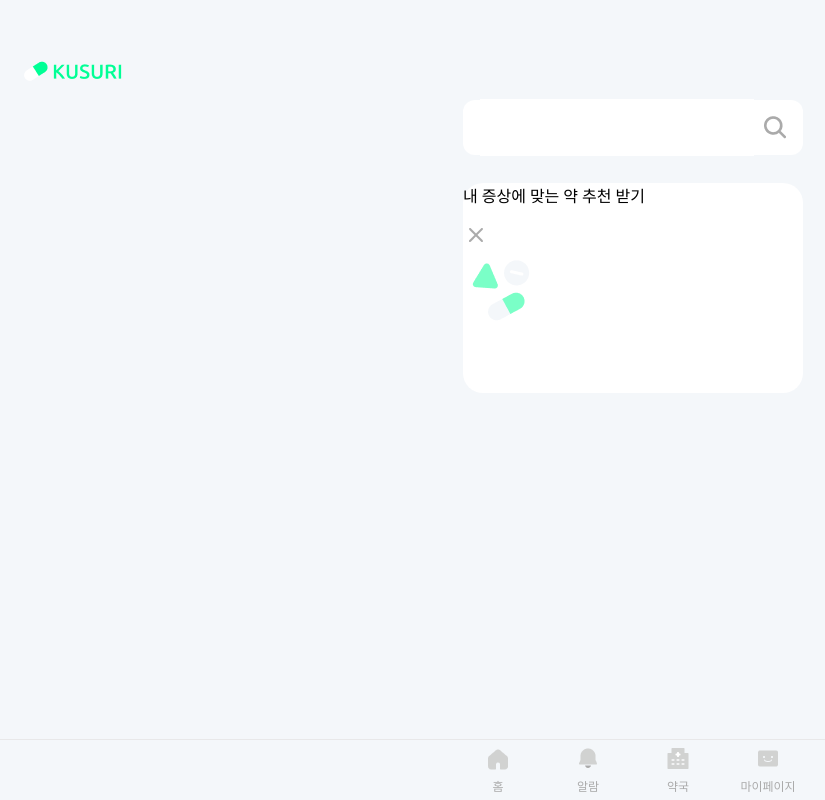
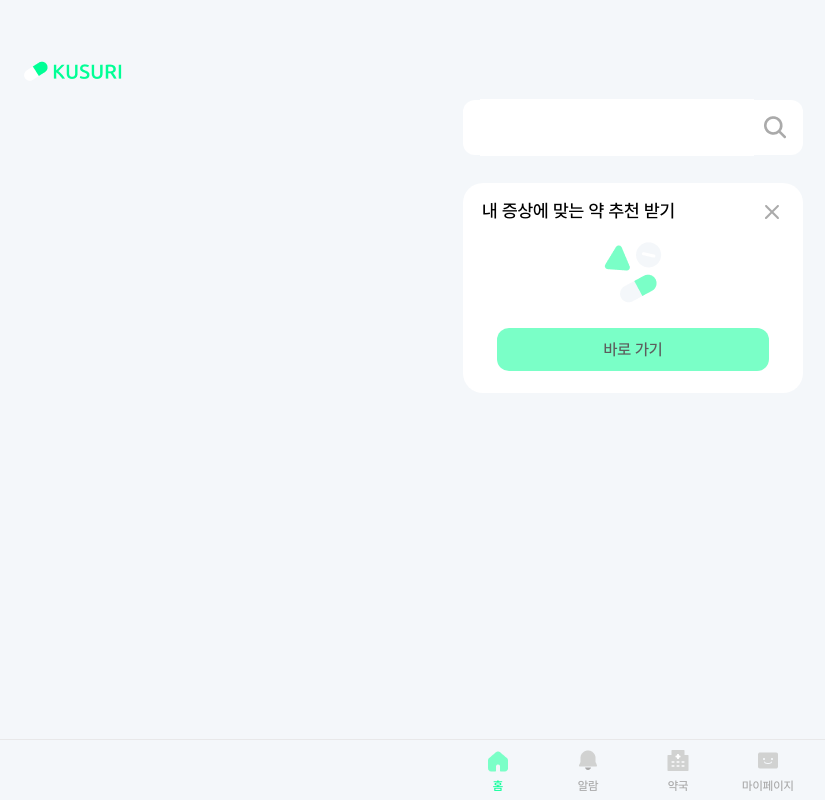
Before and after one commit to 2025GlobalInternship/kusuri-front, a Next.js app: page /main in a window 1280 px wide. Shown: the whole page, without its empty margins (7-832 px from the left). Built offline with nearby package versions, Linux system fonts and the light colour scheme.

Commit message:
[feat] 네비게이션 바 완성

```diff
--- a/src/components/navigation_var-layout.module.css
+++ b/src/components/navigation_var-layout.module.css
@@ -15,8 +15,15 @@
     width: 60px;
     text-align: center;
 }
+
+#naviTxt, #activeTxt {
+    margin: 2px 0px 0px;
+    font-size: 12px;
+    font-family: 'pre-medium';
+}
 #naviTxt {
-    margin: 2px 0px 0px;
     color: rgba(170, 170, 170, 1);
-    font-size: 12px;
 }
+#activeTxt {
+    color: #00FF95; /* 선택된 페이지일 때 */
+}
--- a/src/components/navigation_var-layout.tsx
+++ b/src/components/navigation_var-layout.tsx
@@ -4,17 +4,21 @@ import homeIcon from "../../public/images/home_icon.png";
 import arlamIcon from "../../public/images/alram_icon.png";
 import hospitalIcon from "../../public/images/hospital_icon.png";
 import myIcon from "../../public/images/my_icon.png";
+import chosenHomeIcon from "../../public/images/chosen_home.png";
+import chosenArlamIcon from "../../public/images/chosen_alram.png";
+import chosenHospitalIcon from "../../public/images/chosen_hospital.png";
+import chosenMyIcon from "../../public/images/chosen_my.png";
 import style from "./navigation_var-layout.module.css";
 import { usePathname } from "next/navigation";
 import { useEffect, useState } from "react";
 
 export default function NavigationVarLayout() {
     const router = useRouter();
-    const pathname = usePathname(); // 활성화 된 링크 찾기
+    const pathname = usePathname(); // 현재 결로 가져오기
 
     useEffect(()=>{
         console.log(pathname);
-    }, []);
+    }, [pathname]);
 
     const onClick = (e: React.MouseEvent<HTMLInputElement>) => {
         const img = e.currentTarget.querySelector('img');
@@ -24,20 +28,36 @@ export default function NavigationVarLayout() {
     return (
         <div className={style.container}>
             <div className={style.pageChoose} onClick={onClick}>
-                <Image id={style.naviImg} src={homeIcon} alt="main" />
-                <p id={style.naviTxt}>홈</p>
+                <Image
+                    id={style.naviImg}
+                    src={pathname === "/main" ? chosenHomeIcon : homeIcon}
+                    alt="main"
+                />
+                <p id={pathname === "/main" ? style.activeTxt : style.naviTxt}>홈</p>
             </div>
             <div className={style.pageChoose} onClick={onClick}>
-                <Image id={style.naviImg} src={arlamIcon} alt="alram" />
-                <p id={style.naviTxt}>알람</p>
+                <Image
+                    id={style.naviImg}
+                    src={pathname === "/alram" ? chosenArlamIcon : arlamIcon}
+                    alt="alram"
+                />
+                <p id={pathname === "/alram" ? style.activeTxt : style.naviTxt}>알람</p>
             </div>
             <div className={style.pageChoose} onClick={onClick}>
-                <Image id={style.naviImg} src={hospitalIcon} alt="pharmacy" />
-                <p id={style.naviTxt}>약국</p>
+                <Image
+                    id={style.naviImg}
+                    src={pathname === "/pharmacy" ? chosenHospitalIcon : hospitalIcon}
+                    alt="pharmacy"
+                />
+                <p id={pathname === "/pharmacy" ? style.activeTxt : style.naviTxt}>약국</p>
             </div>
             <div className={style.pageChoose} onClick={onClick}>
-                <Image id={style.naviImg} src={myIcon} alt="my" />
-                <p id={style.naviTxt}>마이페이지</p>
+                <Image
+                    id={style.naviImg}
+                    src={pathname === "/my" ? chosenMyIcon : myIcon}
+                    alt="my"
+                />
+                <p id={pathname === "/my" ? style.activeTxt : style.naviTxt}>마이페이지</p>
             </div>
         </div>
     )
--- a/src/pages/alram/index.tsx
+++ b/src/pages/alram/index.tsx
@@ -1,5 +1,9 @@
+import NavigationVarLayout from "@/components/navigation_var-layout"
+
 export default function Page() {
     return (
-        <></>
+        <>
+            <NavigationVarLayout/>
+        </>
     )
 }
--- a/src/pages/main/index.module.css
+++ b/src/pages/main/index.module.css
@@ -8,8 +8,39 @@
     width: 340px;
     height: 210px;
     margin: 27.73px auto;
+    display: flex;
+    flex-direction: column;
+    font-family: 'pre-medium';
+    padding: 17px 19px;
+    box-sizing: border-box;
 }
 
 .txtContainer {
+    position: relative;
+}
+
+#recommendTxt {
+    font-size: 18px;
+}
+
+#xIcon {
+    position: absolute;
+    right: 0px;
+}
+
+#medicineIcon {
+    display: flex;
+    margin: 12px auto 20px;
+}
+
+#recommendBtn {
+    background-color: #7AFFC7;
+    width: 271.08px;
+    height: 43.79px;
+    border: none;
+    border-radius: 12px;
+    font-size: 16px;
+    font-family: 'pre-medium';
+    color: rgba(93, 93, 93, 1);
     margin: 0 auto;
 }
--- a/src/pages/main/index.tsx
+++ b/src/pages/main/index.tsx
@@ -15,10 +15,16 @@ export default function Page() {
 
             <div className={style.recommendContainer}>
                 <div className={style.txtContainer}>
-                    <p>내 증상에 맞는 약 추천 받기</p>
-                    <Image src={xIcon} alt="x" />
+                    <span id={style.recommendTxt}>내 증상에 맞는 약 추천 받기</span>
+                    <Image id={style.xIcon} src={xIcon} alt="x" />
                 </div>
-                <Image src={medicineIcon} alt="약" />
+                <Image id={style.medicineIcon} src={medicineIcon} alt="약" />
+                <button id={style.recommendBtn}>바로 가기</button>
+            </div>
+
+            <div className={style.container}>
+                <div className={style.container}></div>
+                <div className={style.container}></div>
             </div>
 
             <NavigationVarLayout/>
--- a/src/pages/my/index.tsx
+++ b/src/pages/my/index.tsx
@@ -1,5 +1,9 @@
+import NavigationVarLayout from "@/components/navigation_var-layout"
+
 export default function Page() {
     return (
-        <></>
+        <>
+            <NavigationVarLayout/>
+        </>
     )
 }
--- a/src/pages/pharmacy/index.tsx
+++ b/src/pages/pharmacy/index.tsx
@@ -1,5 +1,9 @@
+import NavigationVarLayout from "@/components/navigation_var-layout"
+
 export default function Page() {
     return (
-        <></>
+        <>
+            <NavigationVarLayout/>
+        </>
     )
 }
```
